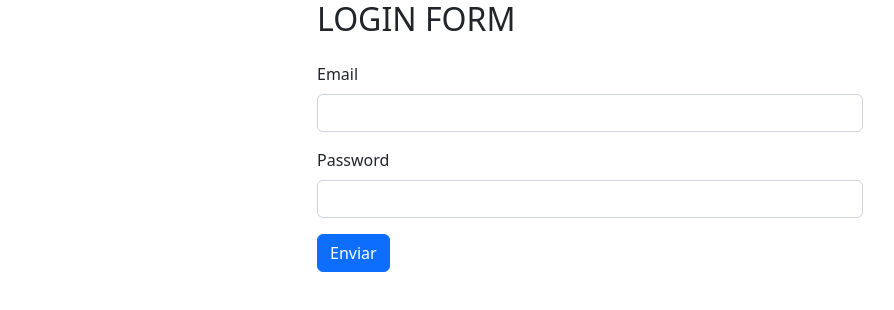
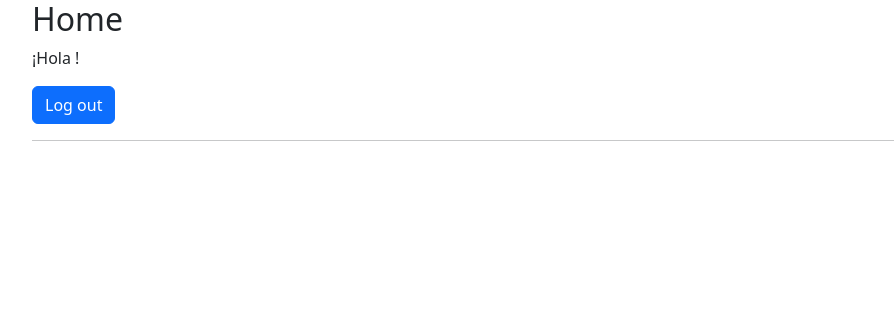
Before and after one commit to victormmorales/demo-redux, a React (Vite) app: page /home in a window 1280 px wide. Shown: the top 310 px of the page, without its empty margins (50-944 px from the left). Built offline with nearby package versions, Linux system fonts and the light colour scheme.

Commit message:
add router & logout

```diff
--- a/db.json
+++ b/db.json
@@ -2,19 +2,19 @@
   "users": [
     {
       "id": 1,
-      "first-name": "user1",
+      "name": "user1",
       "email": "correo1@correo.com",
       "password": "123456"
     },
     {
       "id": 2,
-      "first-name": "user2",
+      "name": "user2",
       "email": "correo2@correo.com",
       "password": "123456"
     },
     {
       "id": 3,
-      "first-name": "user3",
+      "name": "user3",
       "email": "correo3@correo.com",
       "password": "123456"
     }
--- a/package.json
+++ b/package.json
@@ -14,7 +14,8 @@
     "bootstrap": "^5.2.0",
     "react": "^18.2.0",
     "react-dom": "^18.2.0",
-    "react-redux": "^8.0.2"
+    "react-redux": "^8.0.2",
+    "react-router-dom": "^6.3.0"
   },
   "devDependencies": {
     "@types/react": "^18.0.15",
--- a/src/App.jsx
+++ b/src/App.jsx
@@ -1,9 +1,14 @@
+import { Routes, Route } from "react-router-dom";
 import { Index } from "./pages";
+import { Home } from "./pages/Home";
 
 const App = () => {
   return (
     <div className="container">
-      <Index />
+      <Routes>
+        <Route path="/" element={<Index />} />
+        <Route path="/home" element={<Home />} />
+      </Routes>
     </div>
   );
 };
--- a/src/main.jsx
+++ b/src/main.jsx
@@ -1,5 +1,6 @@
 import React from "react";
 import ReactDOM from "react-dom/client";
+import { BrowserRouter } from "react-router-dom";
 import App from "./App";
 
 // Redux
@@ -12,7 +13,9 @@ import "bootstrap/dist/css/bootstrap.css";
 ReactDOM.createRoot(document.getElementById("root")).render(
   <React.StrictMode>
     <Provider store={store}>
-      <App />
+      <BrowserRouter>
+        <App />
+      </BrowserRouter>
     </Provider>
   </React.StrictMode>
 );
--- /dev/null
+++ b/src/pages/Home.jsx
@@ -0,0 +1,25 @@
+import { useSelector, useDispatch } from "react-redux";
+import { useNavigate } from "react-router-dom";
+import { unsetUser } from "../redux/reducers/user/userSlice";
+
+export const Home = () => {
+  const dispatch = useDispatch();
+  const navigate = useNavigate();
+  const user = useSelector((state) => state.user);
+
+  const handleLogout = () => {
+    dispatch(unsetUser());
+    navigate("/");
+  };
+
+  return (
+    <>
+      <h2>Home</h2>
+      <p>¡Hola {user.fullName}!</p>
+      <button className="btn btn-primary" onClick={handleLogout}>
+        Log out
+      </button>
+      <hr />
+    </>
+  );
+};
--- a/src/pages/Index.jsx
+++ b/src/pages/Index.jsx
@@ -2,12 +2,14 @@ import { useRef } from "react";
 import { useDispatch } from "react-redux";
 import Axios from "axios";
 import { setUser } from "../redux/reducers/user/userSlice";
+import { useNavigate } from "react-router-dom";
 
 export const Index = () => {
   const emailField = useRef(null);
   const passwordField = useRef(null);
 
   const dispatch = useDispatch();
+  const navigate = useNavigate();
 
   const handleSubmit = (e) => {
     e.preventDefault();
@@ -24,10 +26,11 @@ export const Index = () => {
           dispatch(
             setUser({
               email: userToLog.email,
-              fullName: userToLog.first - name,
+              fullName: userToLog.name,
               token: Date.now(),
             })
           );
+          navigate("/home");
         }
       }
     });
```
Also changed, not shown: 1 other file (tests, documents, lock files or other folders).
